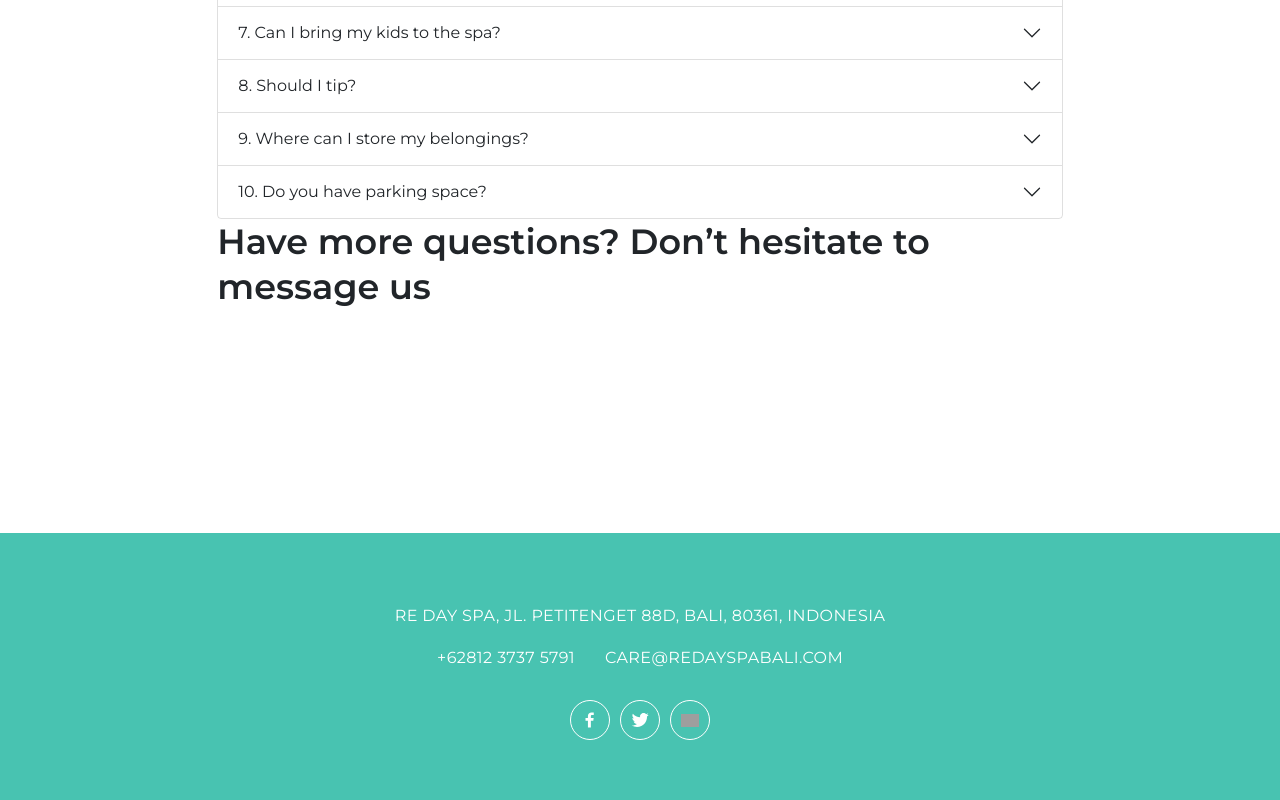
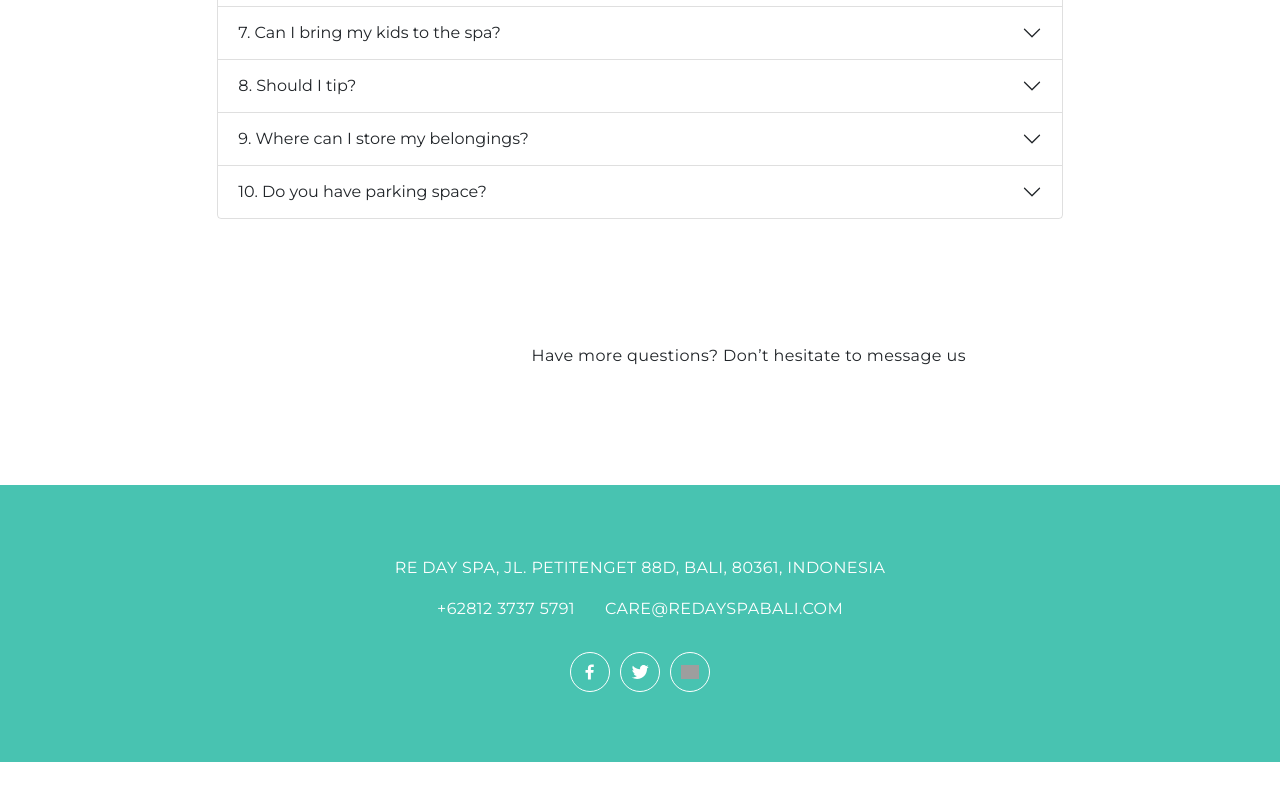
Before and after one commit to aldipee/redayspa, a Next.js app: page /faq in a window 1280 px wide. Shown: the part 1604-2404 px from the top of the page. After the commit the page ends 2366 px from the top, so only its background shows below. Built offline with nearby package versions, Linux system fonts and the light colour scheme; grey boxes are pictures that could not be loaded.

Commit message:
edit layout

```diff
--- a/pages/faq.js
+++ b/pages/faq.js
@@ -712,8 +712,14 @@ export default function Home() {
                     </div>
                   </div>
                 </div>
-                <p className="about-title mb24">Have more questions? Don’t hesitate to message us</p>
               </div>
+            </div>
+          </div>
+          <div className="row">
+            <div className="col-lg-6 offset-lg-4">
+              <p className="text-center mt24">
+                Have more questions? Don’t hesitate to message us
+              </p>
             </div>
           </div>
         </section>
```
